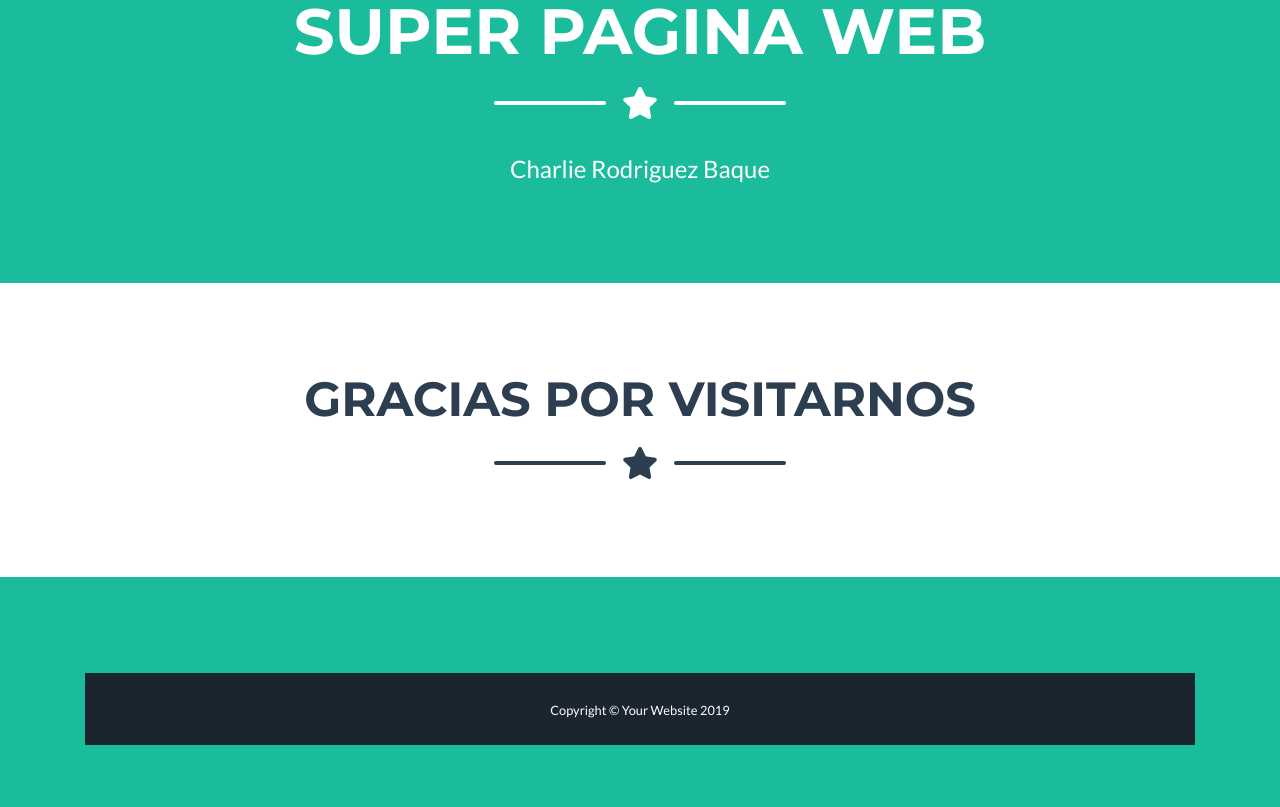
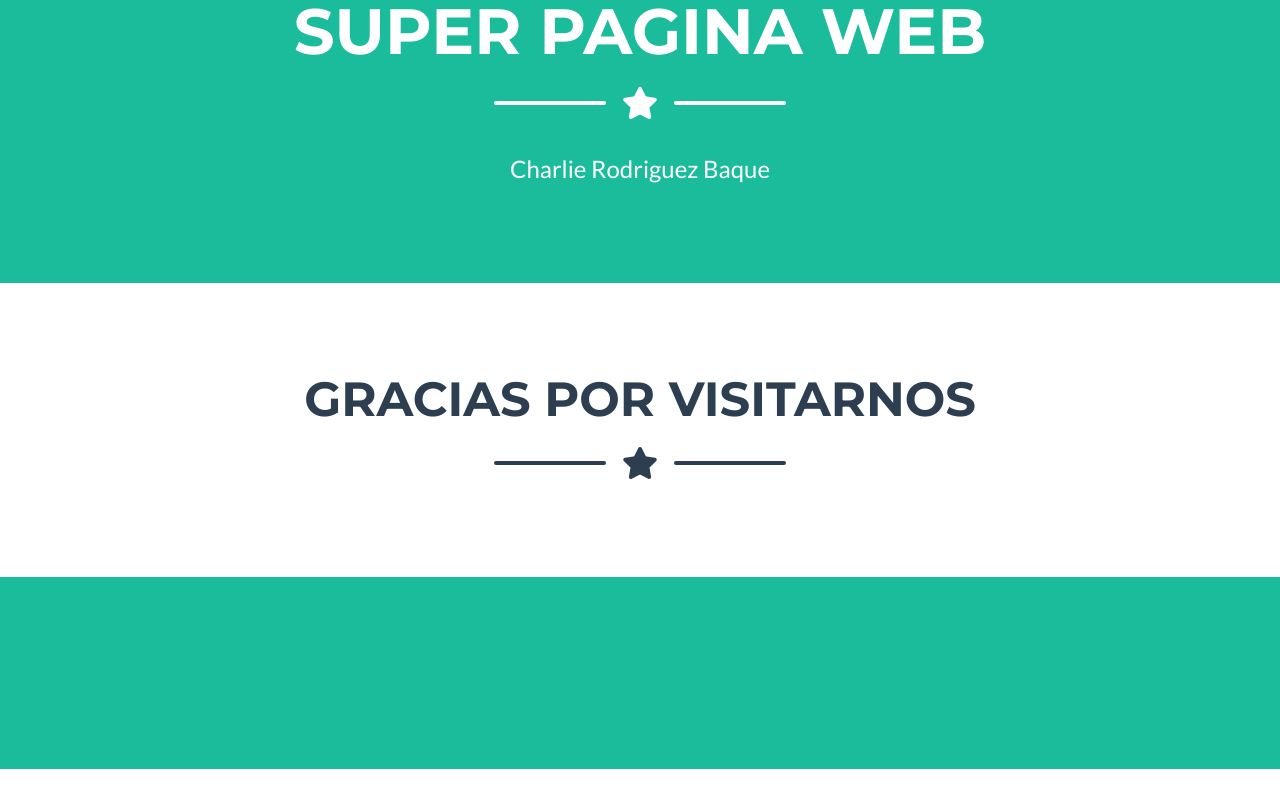
Before and after one commit to Charlie22RM/Tarea-para-salvar-la-leccion, a website with bundled scripts: page index.html in a window 1280 px wide. Shown: the part 500-1307 px from the top of the page. After the commit the page ends 1269 px from the top, so only its background shows below. Built offline with nearby package versions, Linux system fonts and the light colour scheme.

Commit message:
Update index.html

```diff
--- a/index.html
+++ b/index.html
@@ -8,7 +8,7 @@
   <meta name="description" content="">
   <meta name="author" content="">
 
-  <title>Freelancer - Start Bootstrap Theme</title>
+  <title>PAGINA WEB XD</title>
 
   <!-- Custom fonts for this theme -->
   <link href="vendor/fontawesome-free/css/all.min.css" rel="stylesheet" type="text/css">
@@ -85,11 +85,7 @@
 
 
   <!-- Copyright Section -->
-  <section class="copyright py-4 text-center text-white">
-    <div class="container">
-      <small>Copyright &copy; Your Website 2019</small>
-    </div>
-  </section>
+
 
   <!-- Scroll to Top Button (Only visible on small and extra-small screen sizes) -->
   <div class="scroll-to-top d-lg-none position-fixed ">
```
